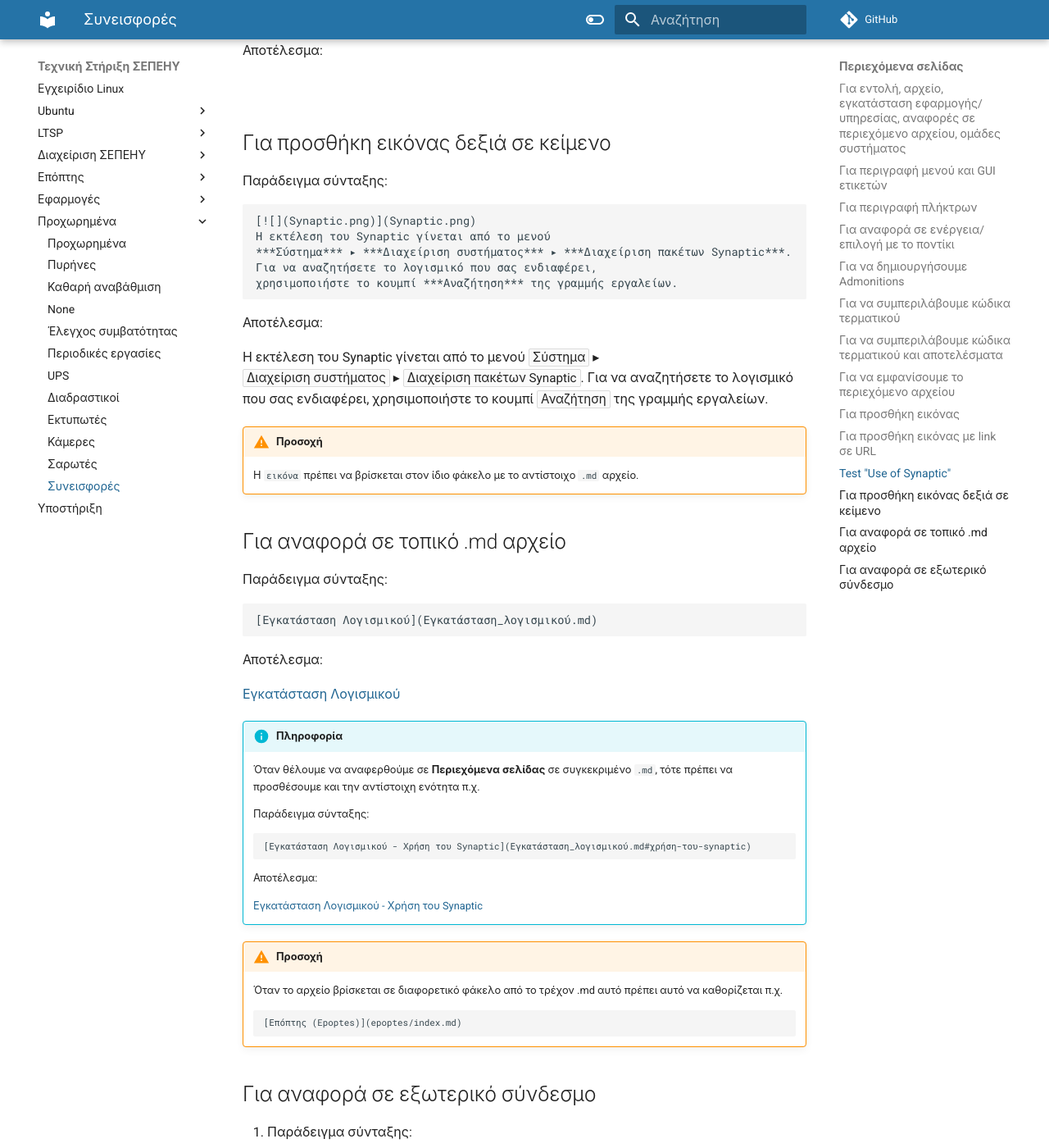
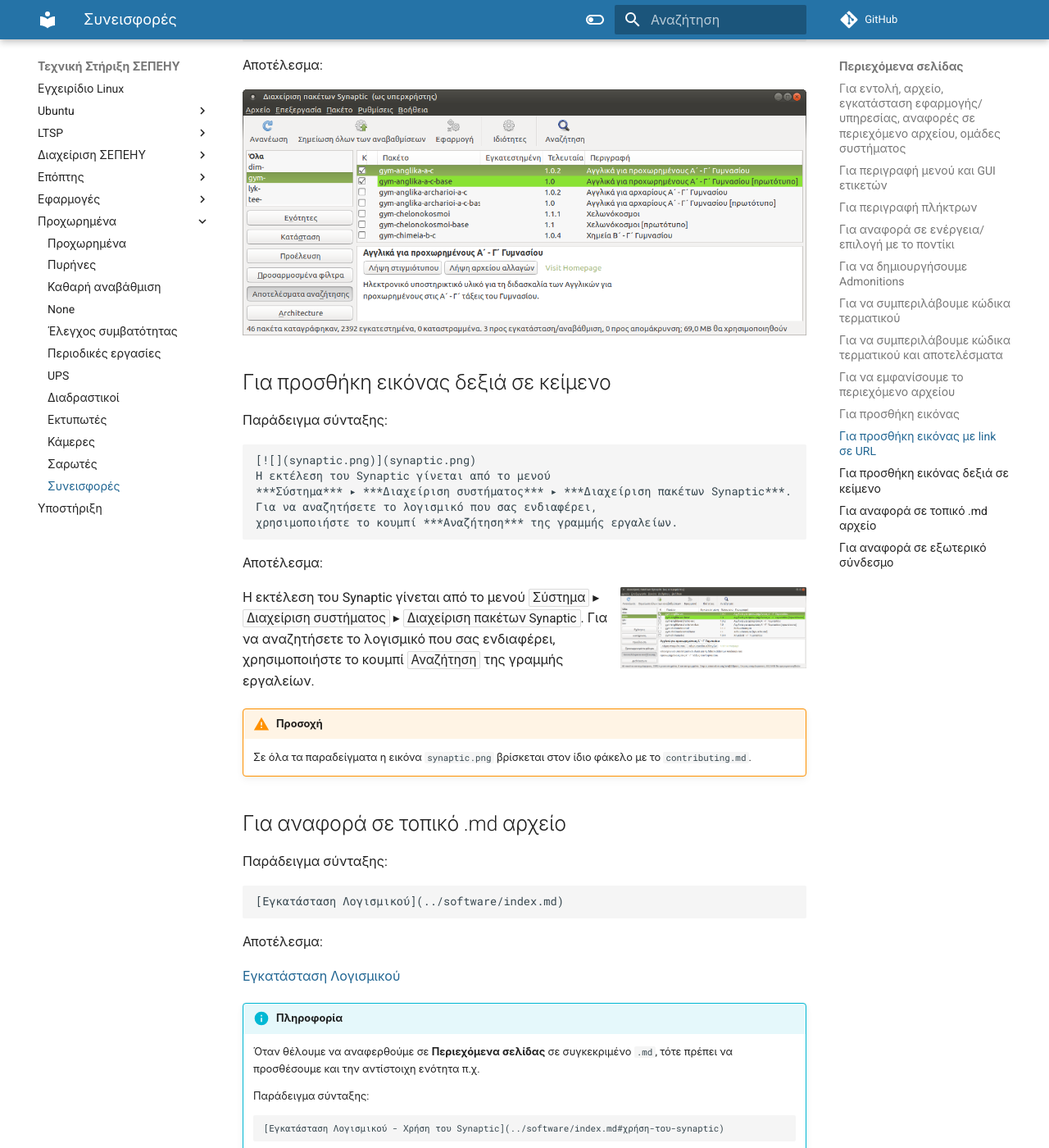
Before and after one commit to siahos/el.ltsp.org, an MkDocs documentation site: the page built from docs/advanced/contributing.md, in a window 1280 px wide and 1400 px high, scrolled down 4338 px. Shown: the whole window at 82% size. Built offline with MkDocs 1.6.1 and Material for MkDocs 9.7.7, drawn with Linux system fonts in a browser that asks for light colours; comment, search, counter and statistics services are not loaded; some of the changed text lies outside the part shown.

Commit message:
update contributing.md

```diff
--- a/docs/advanced/contributing.md
+++ b/docs/advanced/contributing.md
@@ -83,7 +83,7 @@
     - `!!! warning "Προσοχή"`
 
     Περισσότερα λεκτικά στο
-    [Admonitions/Supported-types](https://squidfunk.github.io/mkdocs-material/reference/admonitions/#supported-types).
+    [Admonitions - Supported types](https://squidfunk.github.io/mkdocs-material/reference/admonitions/#supported-types).
 
 !!! warning "Προσοχή"
     Από προεπιλογή εφαρμόζεται **wraping** π.χ. όταν προηγείται εικόνα.
@@ -150,37 +150,27 @@ $ μπορούμε να χρησιμοποιήσουμε το $
 
 Παράδειγμα σύνταξης:
 
-    ![Synaptic.png](Synaptic.png)
+    ![synaptic.png](synaptic.png)
 
 Αποτέλεσμα:
 
-![Synaptic.png](Synaptic.png)
+![synaptic.png](synaptic.png)
 
 ## Για προσθήκη εικόνας με link σε URL
 
 Παράδειγμα σύνταξης:
 
-    [![](Synaptic.png)](https://pe86.github.io/linux/Εγκατάσταση_λογισμικού/#χρήση-του-synaptic)
+    [![](synaptic.png)](https://pe86.github.io/linux/software/#χρήση-του-synaptic)
 
 Αποτέλεσμα:
 
-[![](Synaptic.png)](https://pe86.github.io/linux/Εγκατάσταση_λογισμικού/#χρήση-του-synaptic)
-
-## Test "Use of Synaptic"
-
-Παράδειγμα σύνταξης:
-
-    [![](Synaptic.png)](https://pe86.github.io/linux/Εγκατάσταση_λογισμικού/#use-of-synaptic)
-
-Αποτέλεσμα:
-
-[![](Synaptic.png)](https://pe86.github.io/linux/Εγκατάσταση_λογισμικού/#use-of-synaptic)
+[![](synaptic.png)](https://pe86.github.io/linux/software/#χρήση-του-synaptic)
 
 ## Για προσθήκη εικόνας δεξιά σε κείμενο
 
 Παράδειγμα σύνταξης:
 
-    [![](Synaptic.png)](Synaptic.png)
+    [![](synaptic.png)](synaptic.png)
     Η εκτέλεση του Synaptic γίνεται από το μενού
     ***Σύστημα*** ▸ ***Διαχείριση συστήματος*** ▸ ***Διαχείριση πακέτων Synaptic***.
     Για να αναζητήσετε το λογισμικό που σας ενδιαφέρει,
@@ -188,24 +178,24 @@ $ μπορούμε να χρησιμοποιήσουμε το $
 
 Αποτέλεσμα:
 
-[![](Synaptic.png)](Synaptic.png)
+[![](synaptic.png)](synaptic.png)
 Η εκτέλεση του Synaptic γίνεται από το μενού
 ***Σύστημα*** ▸ ***Διαχείριση συστήματος*** ▸ ***Διαχείριση πακέτων Synaptic***.
 Για να αναζητήσετε το λογισμικό που σας ενδιαφέρει,
 χρησιμοποιήστε το κουμπί ***Αναζήτηση*** της γραμμής εργαλείων.
 
 !!! warning "Προσοχή"
-    Η `εικόνα` πρέπει να βρίσκεται στον ίδιο φάκελο με το αντίστοιχο `.md` αρχείο.
+    Σε όλα τα παραδείγματα η εικόνα `synaptic.png` βρίσκεται στον ίδιο φάκελο με το `contributing.md`.
 
 ## Για αναφορά σε τοπικό .md αρχείο
 
 Παράδειγμα σύνταξης:
 
-    [Εγκατάσταση Λογισμικού](Εγκατάσταση_λογισμικού.md)
+    [Εγκατάσταση Λογισμικού](../software/index.md)
 
 Αποτέλεσμα:
 
-[Εγκατάσταση Λογισμικού](Εγκατάσταση_λογισμικού.md)
+[Εγκατάσταση Λογισμικού](../software/index.md)
 
 !!! info "Πληροφορία"
     Όταν θέλουμε να αναφερθούμε σε **Περιεχόμενα σελίδας** σε συγκεκριμένο `.md`,
@@ -213,17 +203,11 @@ $ μπορούμε να χρησιμοποιήσουμε το $
 
     Παράδειγμα σύνταξης:
 
-        [Εγκατάσταση Λογισμικού - Χρήση του Synaptic](Εγκατάσταση_λογισμικού.md#χρήση-του-synaptic)
+        [Εγκατάσταση Λογισμικού - Χρήση του Synaptic](../software/index.md#χρήση-του-synaptic)
 
     Αποτέλεσμα:
 
-    [Εγκατάσταση Λογισμικού - Χρήση του Synaptic](Εγκατάσταση_λογισμικού.md#χρήση-του-synaptic)
-
-!!! warning "Προσοχή"
-    Όταν το αρχείο βρίσκεται σε διαφορετικό φάκελο από το τρέχον .md αυτό
-    πρέπει αυτό να καθορίζεται π.χ.
-
-        [Επόπτης (Epoptes)](epoptes/index.md)
+    [Εγκατάσταση Λογισμικού - Χρήση του Synaptic](../software/index.md#χρήση-του-synaptic)
 
 ## Για αναφορά σε εξωτερικό σύνδεσμο
 
```
